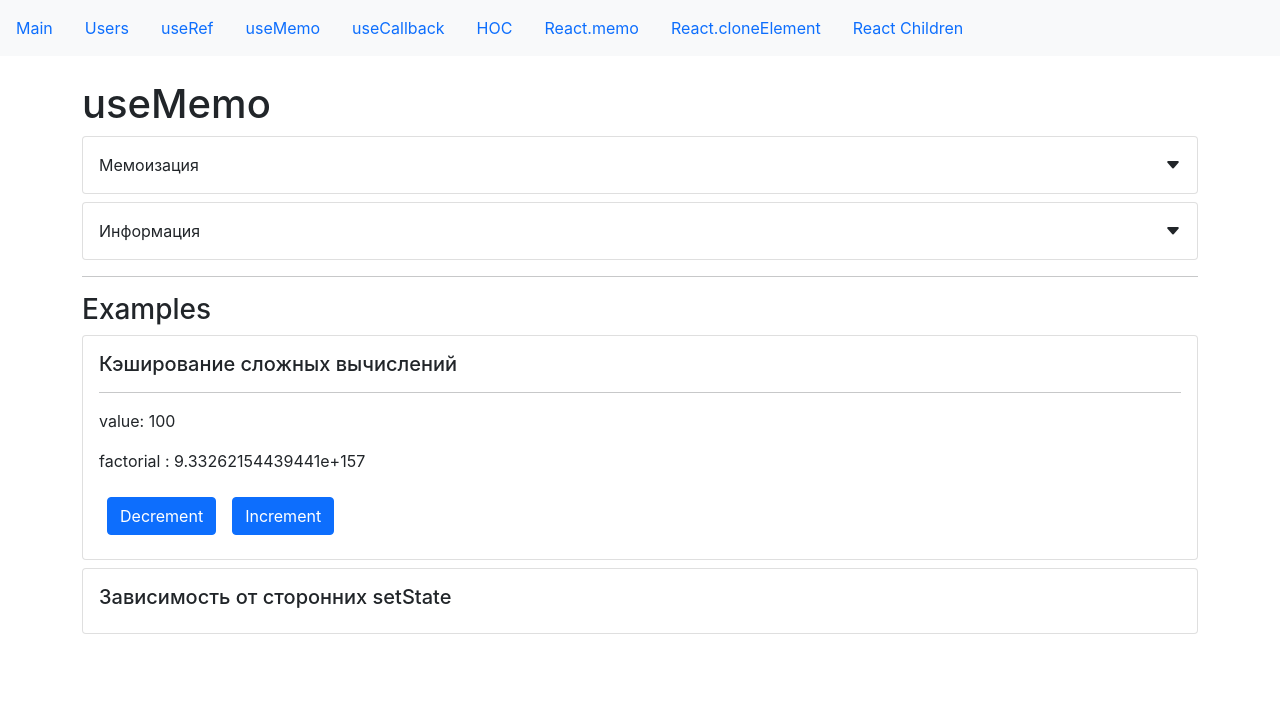
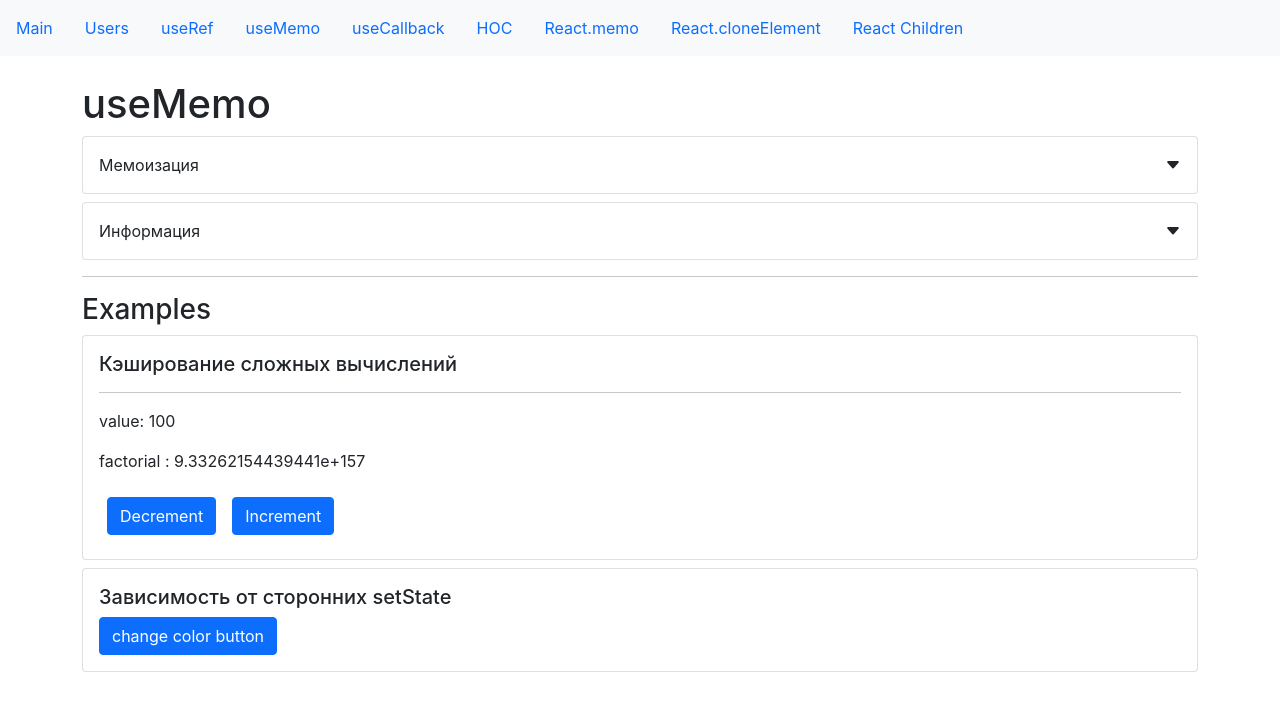
Before and after one commit to rokokos97/start-hooks, a React (Create React App) app: page /useMemo in a window 1280 px wide. Shown: the top 708 px of the page. Built offline with nearby package versions, Linux system fonts and the light colour scheme.

Commit message:
useMem0 => add change color button

```diff
--- a/src/app/components/examples/useMemo/complexCalculate.jsx
+++ b/src/app/components/examples/useMemo/complexCalculate.jsx
@@ -1,4 +1,4 @@
-import React, { useState } from "react";
+import React, { useEffect, useState } from "react";
 import CardWrapper from "../../common/Card";
 import SmallTitle from "../../common/typografy/smallTitle";
 import Divider from "../../common/divider";
@@ -9,8 +9,11 @@ const factorial = (n) => {
 
 const ComplexCalculateExample = () => {
     const [value, setValue] = useState(100);
-
+    const [color, setColor] = useState("primary");
     const fact = factorial(value);
+    useEffect(() => {
+        console.log("render");
+    });
     return (
         <>
             <CardWrapper>
@@ -27,6 +30,10 @@ const ComplexCalculateExample = () => {
             </CardWrapper>
             <CardWrapper>
                 <SmallTitle>Зависимость от сторонних setState</SmallTitle>
+                <button
+                    className={`btn btn-${color}`}
+                    onClick={() => { setColor((prevState) => prevState === "primary" ? "secondary" : "primary"); }}
+                >change color button</button>
             </CardWrapper>
         </>
     );
```
